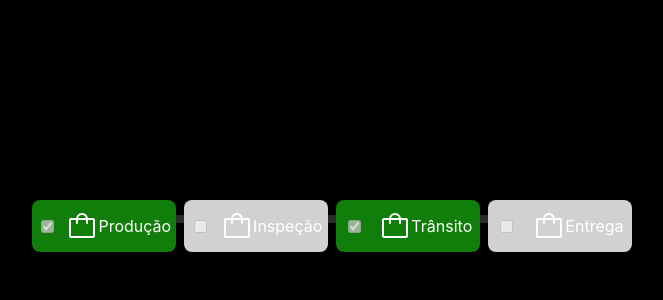
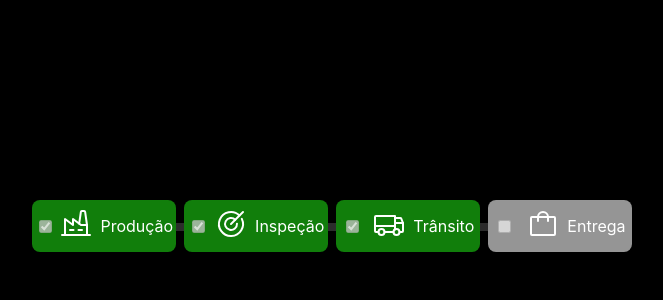
Before and after one commit to Drlazinho/new_cards, a React (Create React App) app: page / in a window 1280 px wide. Shown: the top 300 px of the page, without its empty margins (308-971 px from the left). Built offline with nearby package versions, Linux system fonts and the light colour scheme; data requests are answered from the project's data file.

Commit message:
commit:  finished style

```diff
--- a/server.json
+++ b/server.json
@@ -8,7 +8,7 @@
       {
           "id": 2,
           "status" : "Inspeção",
-          "dateStart": ""
+          "dateStart": "dfsgsg"
       },
       {
           "id": 3,
--- a/src/components/cards.js
+++ b/src/components/cards.js
@@ -1,10 +1,27 @@
 // eslint-disable-next-line
 import React, { useState } from 'react'
 import './index.css'
-import { Bag } from 'phosphor-react'
+import { Bag, Target, Truck, Factory } from 'phosphor-react'
 import api from '../server/api'
 
 export default function Cards(props) {
+
+  function renderSwitch(param) {
+    switch(param) {
+      case 1 || "1": {
+        return <Factory size={32} />
+      }
+      case 2 || "2": {
+        return <Target size={32} />
+      }
+      case 3 || "3": {
+        return <Truck size={32} />
+      }
+      case 4 || "4": {
+        return <Bag size={32} />
+      }
+    }
+  };
 
   return (
     <div>
@@ -16,7 +33,9 @@ export default function Cards(props) {
             checked={props.check}
           />
           <div className="descriptionBreadcrump">
-          <Bag size={32} />
+            {
+              <i>{renderSwitch(props.image)}</i>
+            }
             <p>{props.stateName}</p>
           </div>
         </div>
--- a/src/components/index.css
+++ b/src/components/index.css
@@ -1,27 +1,4 @@
-.breadcrumpChecked {
-    display: flex;
-    flex-direction: column;
-    align-items: center;
-    justify-content: space-around;
-    background-color: rgb(17, 126, 11);
-    color: #fff;
-    border-radius: 8px;
-    min-width: 9rem;
-    max-width: 25%;
-  }
-  .breadcrumpChecking {
-    display: flex;
-    flex-direction: row;
-    align-items: center;
-    justify-content: space-around;
-    background-color: rgb(182, 17, 17);
-    color: #fff;
-    border-radius: 8px;
-    min-width: 9rem;
-    max-width: 25%;
-  }
-
-  .boxContent{
+ .boxContent{
     display: flex;
     flex-direction: row;
   }
@@ -35,7 +12,7 @@
     align-items: center;
     justify-content: space-around;
     background-color: rgb(209, 209, 209);
-    color: #fff;
+    color: rgb(255, 255, 255);
     border-radius: 8px;
     min-width: 9rem;
     max-width: 25%;
@@ -43,4 +20,6 @@
   .descriptionBreadcrump {
     display: flex;
     align-items: center;
+    gap: .5rem;
+    justify-content: center;
   }
--- a/src/pages/home.js
+++ b/src/pages/home.js
@@ -21,20 +21,22 @@ export default function Home() {
         {card.map((item) => {
             if(item.dateStart === "" || item.dateStart === 0){
              return <Cards
-             backgroundColor="#d1d1d1"
+             backgroundColor="#959595"
                 key={item.id}
                 stateName={item.status}
                 date={item.dateStart}
+                image={item.id}
                 />
               }
 
-              if(item.dateStart !== ""){
+              if(item.dateStart !== "" ){
                 return  <Cards
                 backgroundColor="#117e0b"
                 date={item.dateStart}
                 key={item.id}
                 stateName={item.status}
                 check={true}
+                image={item.id}
             />
             }
           })
--- a/src/pages/styles.module.css
+++ b/src/pages/styles.module.css
@@ -18,6 +18,6 @@
       width: 100%;
       background-color: rgb(44, 44, 44);
       height: 8px;
-      top: 15px;
+      top: 23px;
       z-index: -2;
     }
```
